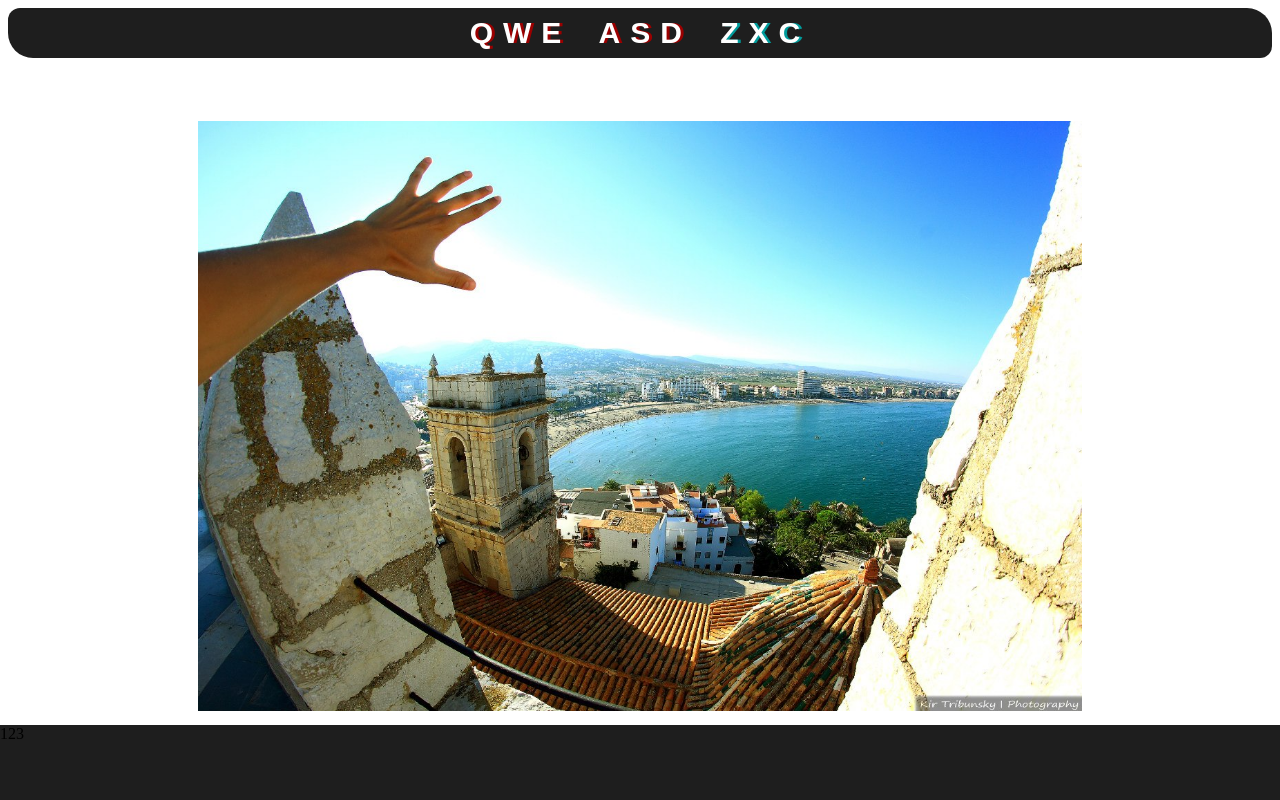
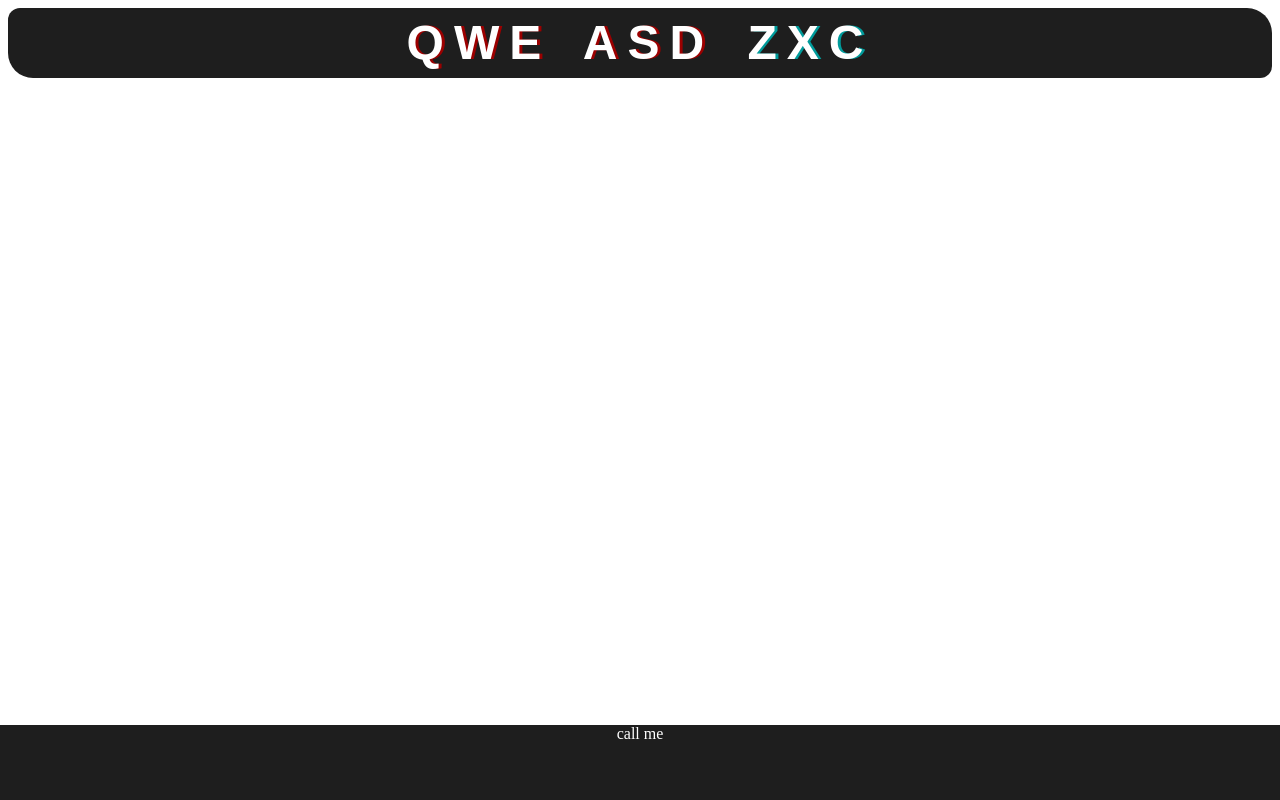
Before and after one commit to octav47/site, a plain HTML site: page index.html in a window 1280 px wide. Drawn offline with nearby package versions, Linux system fonts and the light colour scheme.

Commit message:
some fixes

```diff
--- a/css/style.css
+++ b/css/style.css
@@ -4,7 +4,7 @@ div.header {
     font-family: arial, serif;
     font-style: normal;
     font-weight: bold;
-    font-size: 30px;
+    font-size: 36pt;
     font-variant: small-caps;
     line-height: 20px;
     text-align: center;
@@ -12,7 +12,7 @@ div.header {
     word-spacing: 10px;
     text-transform: uppercase;
     border-radius: 12px 25px 12px 25px;
-    padding: 15px;
+    padding: 25px;
 }
 
 div.gallery,
@@ -42,6 +42,11 @@ div.footer {
     background-color: #1e1e1e;
 }
 
+div.footerMenu {
+    padding: 5%;
+    color: #ffffff;
+}
+
 div.content {
     padding-bottom: 75px;
     color: #ffffff;
@@ -56,3 +61,8 @@ div.content {
     word-spacing: 10px;
     text-transform: uppercase;
 }
+
+div.contacts {
+    color: #ffffff;
+    text-align: center;
+}
--- a/index.html
+++ b/index.html
@@ -30,11 +30,13 @@
         <span class="text2">zxc</span>
     </div>
     <div class="slide">
-        <img id="slide" src="img/img1.jpg" style="visibility: visible; top: 0px; left: 0px; border: 0px; opacity: 1">
+        <!-- <img id="slide" src="img/img1.jpg" style="visibility: visible; top: 0px; left: 0px; border: 0px; opacity: 1"> -->
     </div>
 </div>
 <div class="footer">
-    123
+    <div class="contacts">
+        call me
+    </div>
 </div>
 </body>
 </html>
```
Also changed, not shown: test/test1.html (added, +35 -0 lines).
